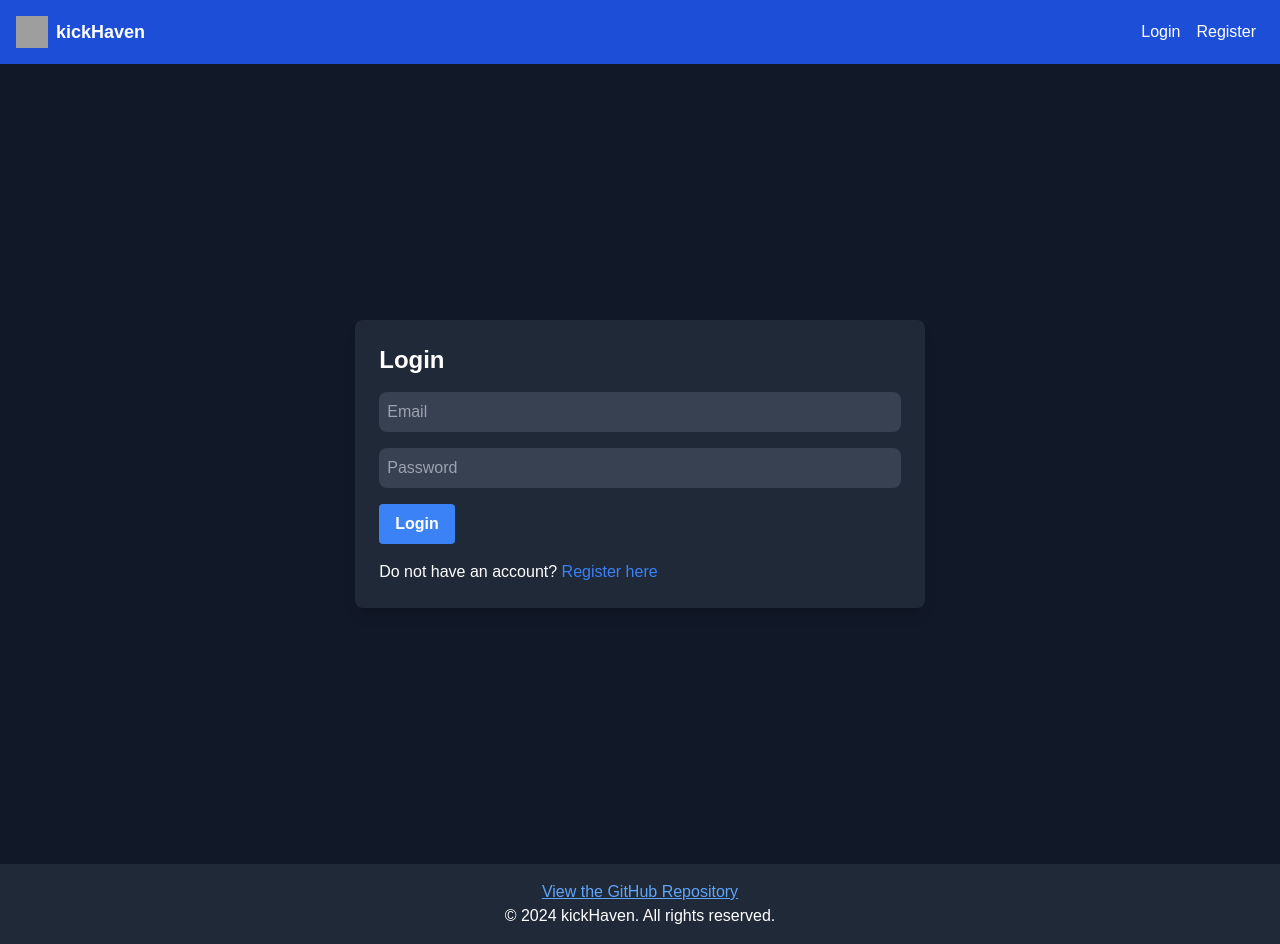
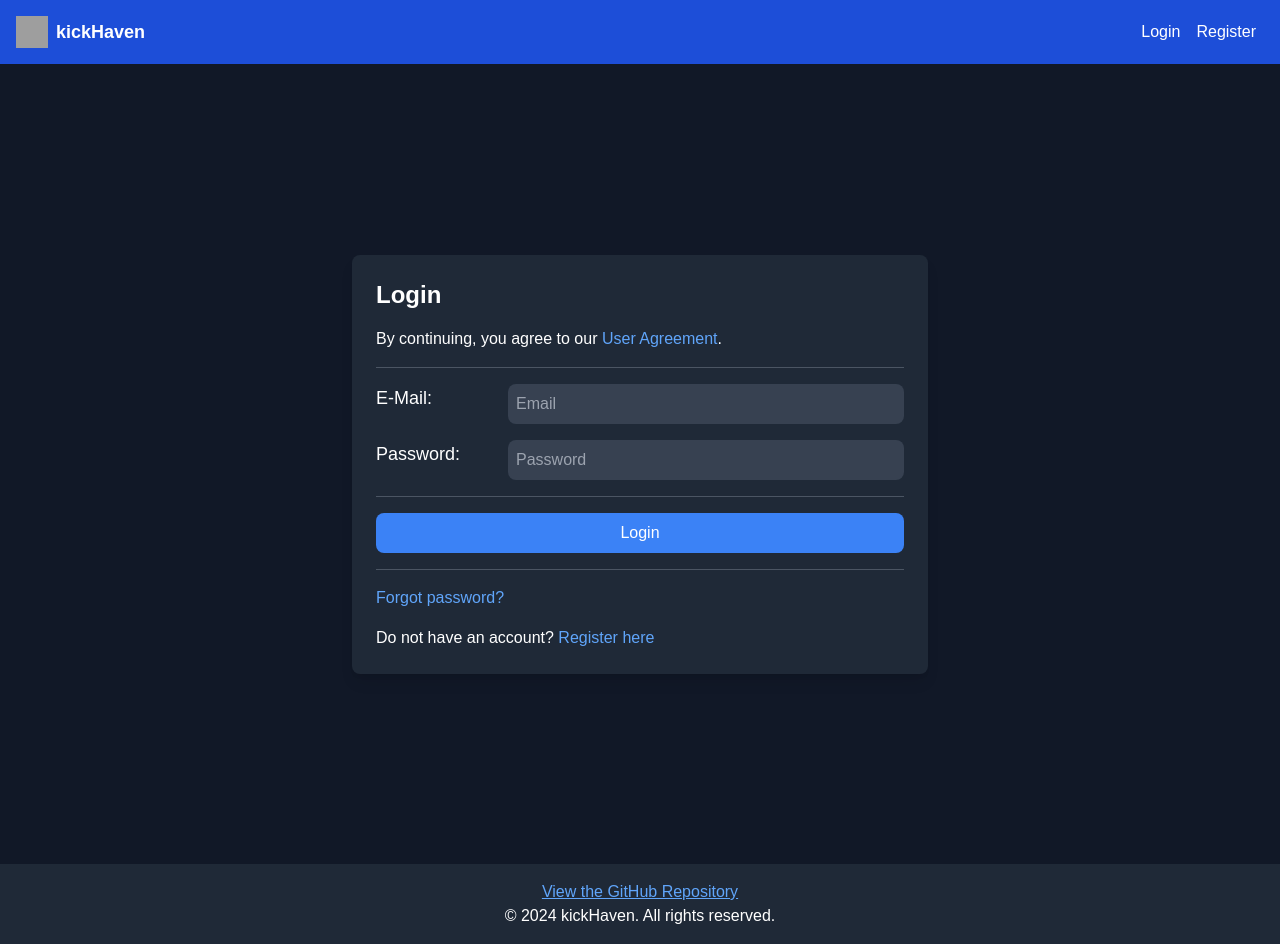
Before and after one commit to davidsgroza/kick-haven, a Next.js app: page /login in a window 1280 px wide. Built offline with nearby package versions, Linux system fonts and the light colour scheme; no server answers; grey boxes are pictures that could not be loaded.

Commit message:
Update to the login page layout and form validation.

```diff
--- a/src/app/layout.tsx
+++ b/src/app/layout.tsx
@@ -3,8 +3,8 @@ import localFont from "next/font/local";
 import React from "react";
 import Link from "next/link";
 import "./globals.css";
+import { cookies } from "next/headers";
 
-// Load fonts
 const geistSans = localFont({
   src: "./fonts/GeistVF.woff",
   variable: "--font-geist-sans",
@@ -16,18 +16,33 @@ const geistMono = localFont({
   weight: "100 900",
 });
 
-// Metadata for the application
 export const metadata: Metadata = {
   title: "kickHaven",
   description: "A forum for music fans",
 };
 
-// Main Layout Component
-export default function RootLayout({
+export default async function RootLayout({
   children,
 }: {
   children: React.ReactNode;
 }) {
+  const cookieStore = cookies();
+  const sessionId = (await cookieStore).get("session_id")?.value;
+
+  let isLoggedIn = false;
+  if (sessionId) {
+    const response = await fetch("/api/login", {
+      headers: {
+        Cookie: `session_id=${sessionId}`,
+      },
+    });
+
+    if (response.ok) {
+      const data = await response.json();
+      isLoggedIn = data.authenticated;
+    }
+  }
+
   return (
     <html lang="en">
       <body
@@ -43,19 +58,26 @@ export default function RootLayout({
                   src="/icon.jpg"
                   alt="kickHaven Icon"
                   className="h-8 w-8 mr-2"
-                />{" "}
-                {/* Adjust size and margin */}
+                />
                 <Link href="/" className="text-lg font-bold">
                   kickHaven
                 </Link>
               </div>
               <div>
+                {isLoggedIn ? (
+                  <Link href="/account" className="mx-2">
+                    My Account
+                  </Link>
+                ) : (
+                  <>
                     <Link href="/login" className="mx-2">
                       Login
                     </Link>
                     <Link href="/register" className="mx-2">
                       Register
                     </Link>
+                  </>
+                )}
               </div>
             </div>
           </nav>
--- a/src/app/login/page.tsx
+++ b/src/app/login/page.tsx
@@ -25,11 +25,6 @@ export default function LoginPage() {
       return;
     }
 
-    if (password.length < 8) {
-      setError("Password must be at least 8 characters long");
-      return;
-    }
-
     // Login request
     const loginResponse = await fetch("/api/login", {
       method: "POST",
@@ -49,9 +44,6 @@ export default function LoginPage() {
     } else {
       // Alert on successful login
       alert(loginData.message || "Logged in successfully");
-      // Optionally, redirect or clear the form
-      setEmail("");
-      setPassword("");
       // Redirect to the main page
       router.push("/"); // This will navigate to the main page (home)
     }
@@ -61,34 +53,69 @@ export default function LoginPage() {
     <main className="min-h-screen flex items-center justify-center bg-gray-900 text-white">
       <form
         onSubmit={handleSubmit}
-        className="bg-gray-800 p-6 rounded-lg shadow-lg space-y-4"
+        className="bg-gray-800 p-6 rounded-lg shadow-lg space-y-4 w-full max-w-xl"
       >
         <h1 className="text-2xl font-semibold">Login</h1>
         {error && <p className="text-red-500">{error}</p>}{" "}
         {/* Display error message */}
+        <p>
+          By continuing, you agree to our{" "}
+          <Link href="/register" className="text-blue-400 hover:text-blue-600">
+            User Agreement
+          </Link>
+          .
+        </p>
+        <hr className="border-gray-600 my-4" />
+        <div className="mb-4">
+          <div className="flex justify-between">
+            <label className="text-lg font-medium text-white" htmlFor="email">
+              E-Mail:
+            </label>
             <input
               type="email"
+              id="email"
               placeholder="Email"
-          className="w-full p-2 rounded-lg bg-gray-700"
+              className="bg-gray-700 text-gray-200 w-3/4 p-2 rounded-lg focus:outline-none focus:ring-2 focus:ring-gray-400"
               value={email}
               onChange={(e) => setEmail(e.target.value)}
             />
+          </div>
+        </div>
+        <div className="mb-4">
+          <div className="flex justify-between">
+            <label
+              className="text-lg font-medium text-white"
+              htmlFor="password"
+            >
+              Password:
+            </label>
             <input
               type="password"
+              id="password"
               placeholder="Password"
-          className="w-full p-2 rounded-lg bg-gray-700"
+              className="bg-gray-700 text-gray-200 w-3/4 p-2 rounded-lg focus:outline-none focus:ring-2 focus:ring-gray-400"
               value={password}
               onChange={(e) => setPassword(e.target.value)}
             />
+          </div>
+        </div>
+        <hr className="border-gray-600 my-4" />
         <button
           type="submit"
-          className="bg-blue-500 hover:bg-blue-700 text-white font-bold py-2 px-4 rounded"
+          className="w-full p-2 bg-blue-500 rounded-lg hover:bg-blue-700 active:bg-blue-900 transition duration-200"
         >
           Login
         </button>
+        <hr className="border-gray-600 my-4" />
+        <p>
+          {" "}
+          <Link href="/register" className="text-blue-400 hover:text-blue-600">
+            Forgot password?
+          </Link>
+        </p>
         <p>
           Do not have an account?{" "}
-          <Link href="/register" className="text-blue-500 hover:text-blue-700">
+          <Link href="/register" className="text-blue-400 hover:text-blue-600">
             Register here
           </Link>
         </p>
```
Also changed, not shown: src/app/api/login/route.ts (+2 -14 lines). Lines whose indentation alone changed are shown as unchanged.
